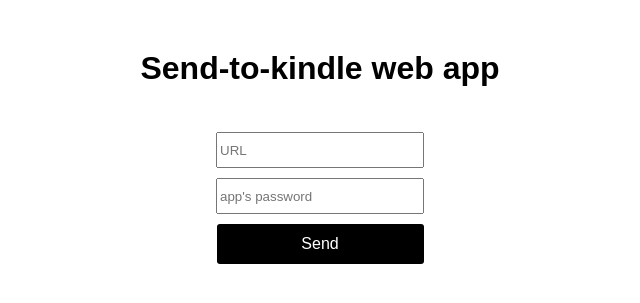
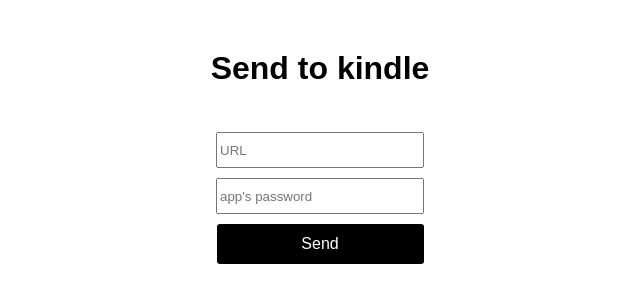
Before and after one commit to lugrao/send_to_kindle_web_app, a Flask app: page / in a window 1280 px wide. Shown: the top 303 px of the page, without its empty margins (320-960 px from the left). Run offline with Flask 2, Linux system fonts and the light colour scheme.

Commit message:
change title

```diff
--- a/templates/layout.html
+++ b/templates/layout.html
@@ -11,7 +11,7 @@
     <link rel="stylesheet" href="{{ url_for('static', filename='styles.css') }}">
   </head>
   <main>
-    <h1>Send-to-kindle web app</h1>
+    <h1>Send to kindle</h1>
     {% block main %}{% endblock %}
   </main>
 </html>
```
